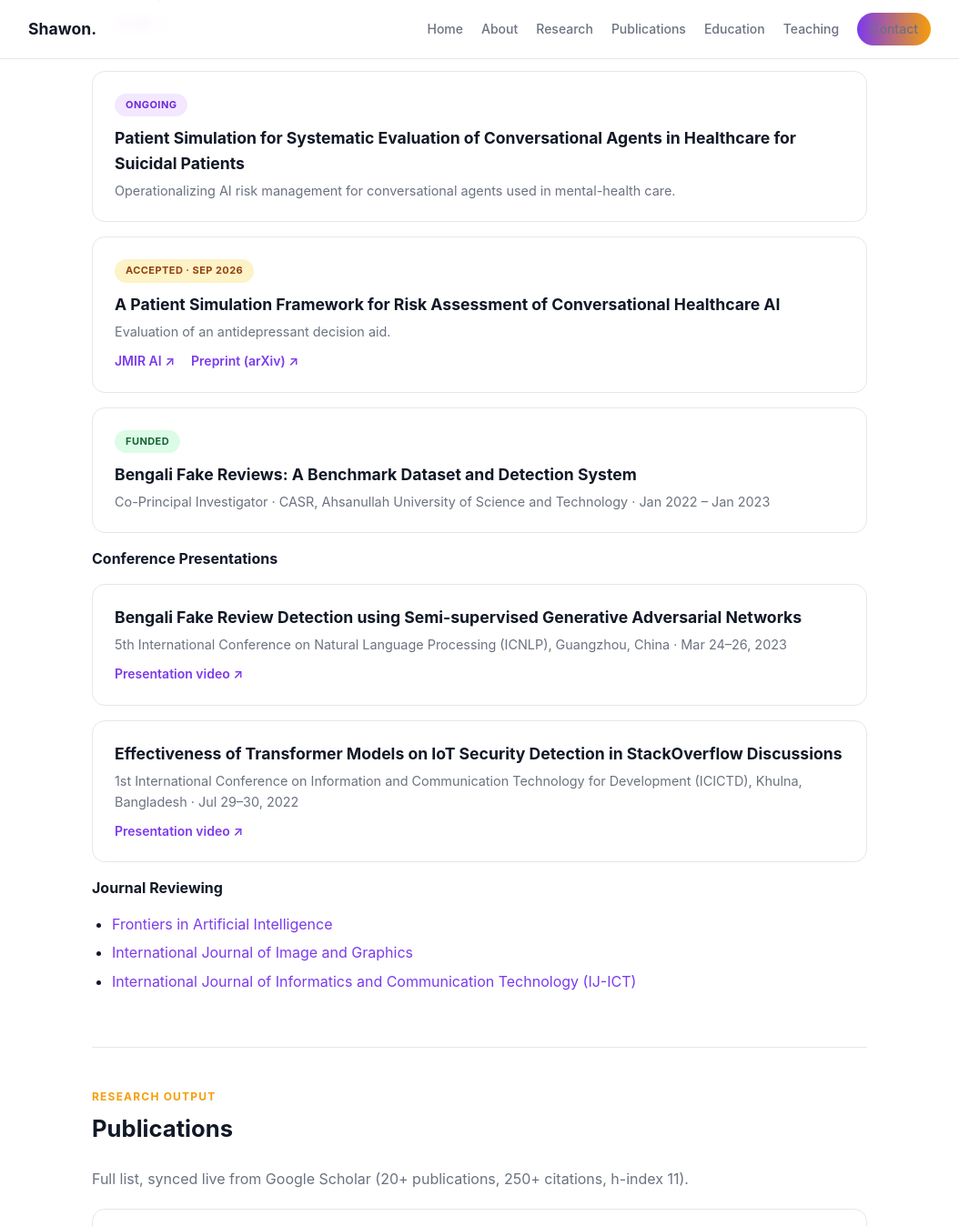
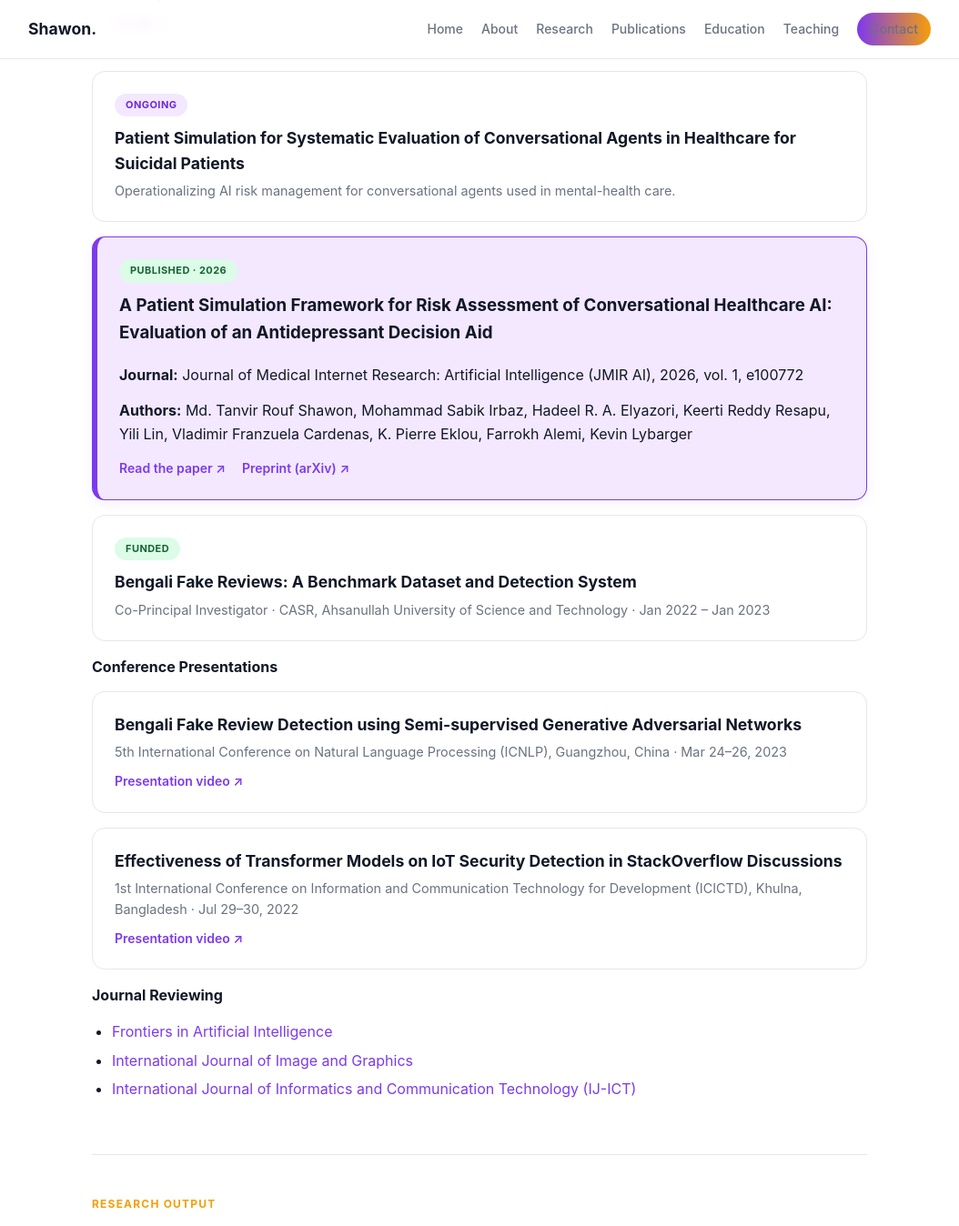
Before and after one commit to shawon-tanvir/shawon-tanvir.github.io, a Jekyll site: the page built from _pages/about.md, in a window 1280 px wide and 1400 px high, scrolled down 1960 px, cut to the strip 0-1348 px from the top of the window. Shown: the whole strip at 91% size, without its empty margins (113-1167 px from the left). Built offline with Jekyll 4.4.1, drawn with Linux system fonts in a browser that asks for light colours.

Commit message:
Mark JMIR AI paper as published with highlighted journal info box

```diff
--- a/_pages/about.md
+++ b/_pages/about.md
@@ -100,7 +100,7 @@ redirect_from:
   <details style="margin-top: 20px;">
     <summary>Full activity timeline</summary>
     <p>
-      <strong>Sep 2026</strong>: Paper accepted at <a href="https://ai.jmir.org/">JMIR AI</a>: <em>A Patient Simulation Framework for Risk Assessment of Conversational Healthcare AI: Evaluation of an Antidepressant Decision Aid</em> (<a href="https://arxiv.org/pdf/2602.11391">preprint</a>).<br>
+      <strong>2026</strong>: Paper published in <a href="https://ai.jmir.org/2026/1/e100772">JMIR AI</a>: <em>A Patient Simulation Framework for Risk Assessment of Conversational Healthcare AI: Evaluation of an Antidepressant Decision Aid</em> (<a href="https://arxiv.org/pdf/2602.11391">preprint</a>).<br>
       <strong>Apr 2025</strong>: Paper published at <a href="https://link.springer.com/journal/11042">Multimedia Tools and Applications</a> (<a href="https://link.springer.com/article/10.1007/s11042-025-20842-x">link</a>).<br>
       <strong>Aug 2024</strong>: Joined the CS department of George Mason University as a Ph.D. student.<br>
       <strong>Apr 2024</strong>: Paper published at <a href="https://www.sciencedirect.com/journal/neurocomputing">Neurocomputing</a> (<a href="https://www.sciencedirect.com/science/article/pii/S0925231224005034">link</a>).<br>
@@ -141,12 +141,13 @@ redirect_from:
     <p class="meta">Operationalizing AI risk management for conversational agents used in mental-health care.</p>
   </div>
 
-  <div class="card">
-    <span class="badge badge--accepted">Accepted · Sep 2026</span>
-    <h3 style="margin-top: 10px;">A Patient Simulation Framework for Risk Assessment of Conversational Healthcare AI</h3>
-    <p class="meta">Evaluation of an antidepressant decision aid.</p>
+  <div class="box box--highlight">
+    <span class="badge badge--published">Published · 2026</span>
+    <h3 style="margin-top: 10px;">A Patient Simulation Framework for Risk Assessment of Conversational Healthcare AI: Evaluation of an Antidepressant Decision Aid</h3>
+    <p class="meta"><strong>Journal:</strong> Journal of Medical Internet Research: Artificial Intelligence (JMIR AI), 2026, vol. 1, e100772</p>
+    <p class="meta"><strong>Authors:</strong> Md. Tanvir Rouf Shawon, Mohammad Sabik Irbaz, Hadeel R. A. Elyazori, Keerti Reddy Resapu, Yili Lin, Vladimir Franzuela Cardenas, K. Pierre Eklou, Farrokh Alemi, Kevin Lybarger</p>
     <div class="card__links">
-      <a href="https://ai.jmir.org/">JMIR AI ↗</a>
+      <a href="https://ai.jmir.org/2026/1/e100772">Read the paper ↗</a>
       <a href="https://arxiv.org/pdf/2602.11391">Preprint (arXiv) ↗</a>
     </div>
   </div>
--- a/assets/css/plain.css
+++ b/assets/css/plain.css
@@ -405,6 +405,25 @@ section li {
   margin-bottom: 0;
 }
 
+.box {
+  padding: 22px 24px;
+  margin-bottom: 16px;
+  background: var(--card);
+  border: 1px solid var(--border);
+  border-radius: var(--radius);
+}
+
+.box--highlight {
+  background: var(--indigo-bg);
+  border: 1px solid var(--blue);
+  border-left: 6px solid var(--blue);
+  box-shadow: 0 4px 14px rgba(124, 58, 237, 0.08);
+}
+
+.box--highlight h3 {
+  color: var(--text);
+}
+
 /* Details / accordion (course syllabi)
    ========================================================================== */
 
```
